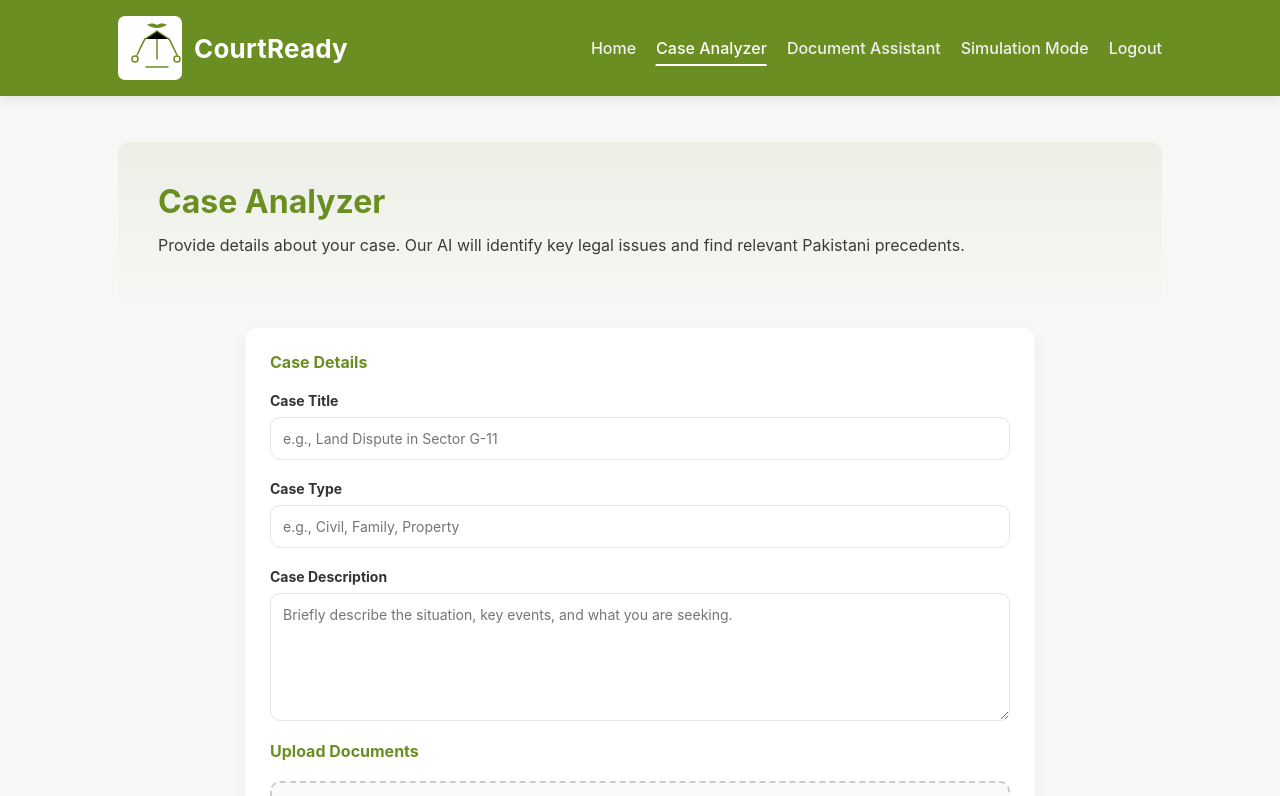
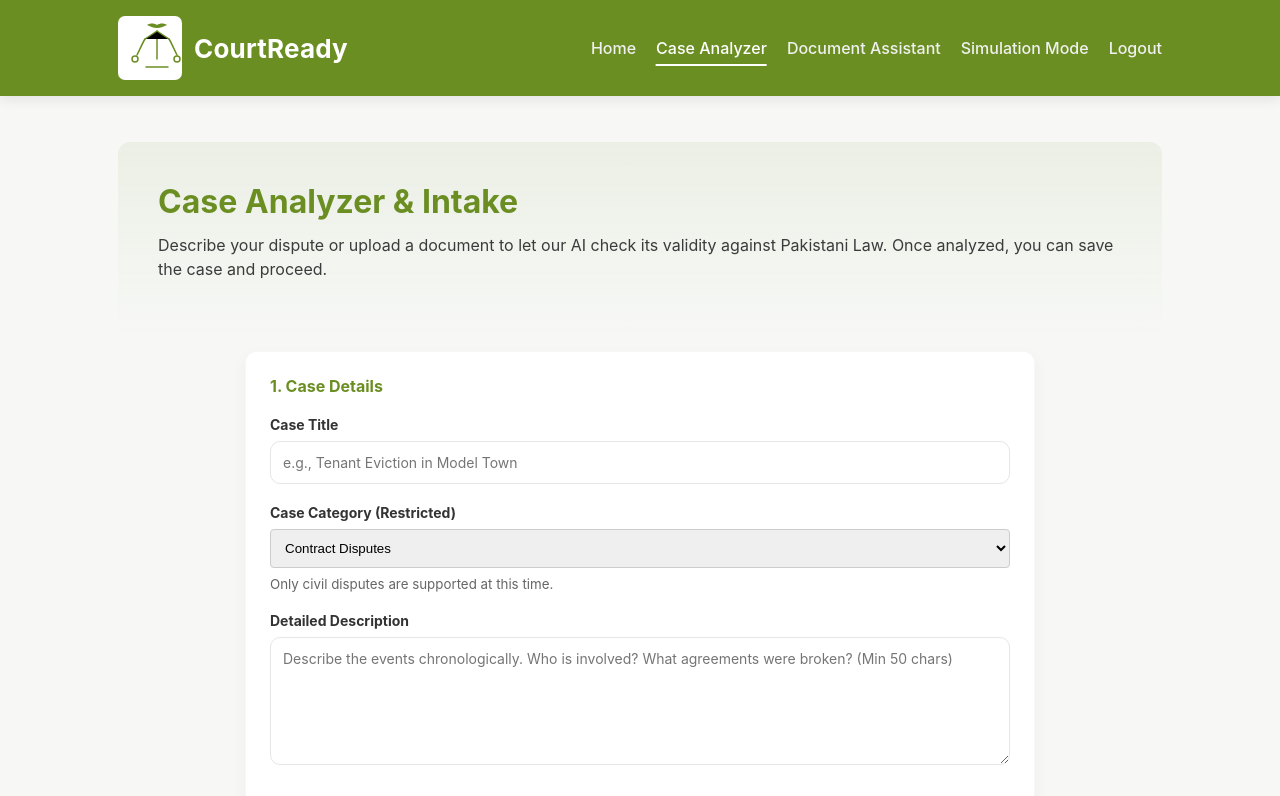
Before and after one commit to yoneken666/CourtReady, a React app in the folder frontend/: page /case-intake in a window 1280 px wide. Shown: the top 796 px of the page. Built offline with nearby package versions, Linux system fonts and the light colour scheme; sample sign-in values are in the browser's storage; the HTML template or start-up script is replaced by a standard one.

Commit message:
Update CaseIntake.jsx

```diff
--- a/frontend/src/pages/CaseIntake.jsx
+++ b/frontend/src/pages/CaseIntake.jsx
@@ -1,38 +1,44 @@
 import React, { useState, useRef } from 'react';
-import { createCase, uploadDocuments } from '../services/api';
+import { useNavigate } from 'react-router-dom';
+import { createCase, uploadDocuments, analyzeCase } from '../services/api';
 
-// Reusable FileIcon component
 function FileIcon() {
   return (
-    <svg className="file-icon" xmlns="http://www.w3.org/2000/svg" fill="none" viewBox="0 0 24 24" strokeWidth={1.5} stroke="currentColor">
+    <svg className="file-icon" xmlns="http://www.w3.org/2000/svg" fill="none" viewBox="0 0 24 24" strokeWidth={1.5} stroke="currentColor" width="24" height="24">
       <path strokeLinecap="round" strokeLinejoin="round" d="M19.5 14.25v-2.625a3.375 3.375 0 0 0-3.375-3.375h-1.5A1.125 1.125 0 0 1 13.5 7.125v-1.5a3.375 3.375 0 0 0-3.375-3.375H8.25m.75 12 3 3m0 0 3-3m-3 3v-6m-1.5-9H5.625c-.621 0-1.125.504-1.125 1.125v17.25c0 .621.504 1.125 1.125 1.125h12.75c.621 0 1.125-.504 1.125-1.125V11.25a9 9 0 0 0-9-9Z" />
     </svg>
   );
 }
 
-// Reusable UploadIcon component
 function UploadIcon() {
   return (
-    <svg className="file-drop-zone-icon" xmlns="http://www.w3.org/2000/svg" fill="none" viewBox="0 0 24 24" strokeWidth={1.5} stroke="currentColor">
+    <svg className="file-drop-zone-icon" xmlns="http://www.w3.org/2000/svg" fill="none" viewBox="0 0 24 24" strokeWidth={1.5} stroke="currentColor" width="48" height="48">
       <path strokeLinecap="round" strokeLinejoin="round" d="M12 16.5V9.75m0 0 3 3m-3-3-3 3M6.75 19.5a4.5 4.5 0 0 1-1.41-8.775 5.25 5.25 0 0 1 10.233-2.33 3 3 0 0 1 3.758 3.848A3.752 3.752 0 0 1 18 19.5H6.75Z" />
     </svg>
   );
 }
 
+function CaseIntake() {
+  const navigate = useNavigate();
 
-function CaseIntake() {
   const [caseTitle, setCaseTitle] = useState('');
-  const [caseType, setCaseType] = useState('');
+  const [caseType, setCaseType] = useState('Contract Disputes');
   const [caseDescription, setCaseDescription] = useState('');
   const [files, setFiles] = useState([]);
   const [message, setMessage] = useState('');
   const [isDragging, setIsDragging] = useState(false);
-
-  // New state to store AI results
+  const [isAnalyzing, setIsAnalyzing] = useState(false);
   const [analysisResult, setAnalysisResult] = useState(null);
 
   const fileInputRef = useRef(null);
 
+  const allowedCategories = [
+    "Contract Disputes",
+    "Property Disputes",
+    "Family Disputes"
+  ];
+
+  // --- FILE HANDLING ---
   const handleFileChange = (newFiles) => {
     setFiles((prevFiles) => {
       const existingFileNames = new Set(prevFiles.map(f => f.name));
@@ -43,119 +49,193 @@ function CaseIntake() {
     });
   };
 
-  const handleDragOver = (event) => {
-    event.preventDefault();
-    setIsDragging(true);
+  const handleDragOver = (e) => { e.preventDefault(); setIsDragging(true); };
+  const handleDragLeave = (e) => { e.preventDefault(); setIsDragging(false); };
+  const handleDrop = (e) => {
+    e.preventDefault();
+    setIsDragging(false);
+    if (e.dataTransfer.files.length) handleFileChange(e.dataTransfer.files);
   };
+  const handleRemoveFile = (fileName) => setFiles(files.filter(f => f.name !== fileName));
+  const triggerFileInput = () => fileInputRef.current.click();
 
-  const handleDragLeave = (event) => {
-    event.preventDefault();
-    setIsDragging(false);
-  };
+  // --- ANALYSIS LOGIC ---
+  const handleAnalyze = async (e) => {
+    e.preventDefault();
+    setIsAnalyzing(true);
+    setMessage('');
+    setAnalysisResult(null);
 
-  const handleDrop = (event) => {
-    event.preventDefault();
-    setIsDragging(false);
-    const droppedFiles = event.dataTransfer.files;
-    if (droppedFiles.length) {
-      handleFileChange(droppedFiles);
+    // Allow analysis if text exists OR if a file is uploaded
+    if (caseDescription.length < 10 && files.length === 0) {
+        setMessage("Error: Please provide a description or upload a document to analyze.");
+        setIsAnalyzing(false);
+        return;
+    }
+
+    try {
+        const formData = new FormData();
+        formData.append('caseTitle', caseTitle);
+        formData.append('caseType', caseType);
+        formData.append('caseDescription', caseDescription);
+
+        // Task 3: Attach the first file for analysis if present
+        if (files.length > 0) {
+            formData.append('file', files[0]);
+        }
+
+        const response = await analyzeCase(formData);
+
+        if (response.validity_status === "REJECTED") {
+            setMessage("Case Analysis Rejected: Input does not match the selected category.");
+        }
+
+        setAnalysisResult(response);
+    } catch (err) {
+        console.error("Analysis failed", err);
+        setMessage(`Analysis Error: ${err.message || "Failed to analyze case."}`);
+    } finally {
+        setIsAnalyzing(false);
     }
   };
 
-  const handleRemoveFile = (fileName) => {
-    setFiles(files.filter(file => file.name !== fileName));
+  const handleSaveAndProceed = async () => {
+    setMessage('Saving case and uploading documents...');
+    try {
+      const caseDetails = { caseTitle, caseType, caseDescription };
+      const caseResponse = await createCase(caseDetails);
+      if (files.length > 0) {
+        await uploadDocuments(caseResponse.id, files);
+      }
+      setMessage('Case saved successfully! Redirecting...');
+      setTimeout(() => navigate('/'), 1500);
+    } catch (error) {
+      setMessage(`Error: ${error.message}. Please try again.`);
+    }
   };
 
-  const triggerFileInput = () => {
-    fileInputRef.current.click();
+  // --- STYLES ---
+  const styles = {
+    resultBox: {
+      backgroundColor: '#fff',
+      padding: '2rem',
+      borderRadius: '8px',
+      marginTop: '2rem',
+      boxShadow: '0 4px 6px rgba(0,0,0,0.1)',
+      borderTop: '4px solid #0056b3'
+    },
+    heading: {
+      color: '#2c3e50',
+      marginBottom: '1rem',
+      borderBottom: '2px solid #ecf0f1',
+      paddingBottom: '0.5rem'
+    },
+    subHeading: {
+      fontSize: '1.1rem',
+      fontWeight: 'bold',
+      color: '#34495e',
+      marginTop: '1.5rem',
+      marginBottom: '0.5rem'
+    },
+    badge: {
+      display: 'inline-block',
+      padding: '0.5rem 1rem',
+      borderRadius: '4px',
+      fontWeight: 'bold',
+      fontSize: '0.9rem',
+      marginRight: '1rem',
+      backgroundColor: '#ecf0f1',
+      color: '#2c3e50'
+    },
+    badgeGreen: { backgroundColor: '#d4edda', color: '#155724', border: '1px solid #c3e6cb' },
+    badgeYellow: { backgroundColor: '#fff3cd', color: '#856404', border: '1px solid #ffeeba' },
+    badgeRed: { backgroundColor: '#f8d7da', color: '#721c24', border: '1px solid #f5c6cb' },
+    list: { paddingLeft: '20px', color: '#555' },
+    adviceBox: {
+      backgroundColor: '#e8f4fd',
+      padding: '1.5rem',
+      borderRadius: '6px',
+      borderLeft: '4px solid #3498db',
+      marginTop: '1rem'
+    },
+    // Task 2: Style for Simplified Advice
+    simplifiedBox: {
+      backgroundColor: '#f0f9f4',
+      padding: '1.5rem',
+      borderRadius: '6px',
+      borderLeft: '4px solid #27ae60',
+      marginTop: '1rem'
+    },
+    // Task 1: Render newlines as paragraphs
+    formattedText: {
+        whiteSpace: 'pre-line',
+        color: '#2c3e50',
+        lineHeight: '1.6'
+    }
   };
 
-  const handleSubmit = async (event) => {
-    event.preventDefault();
-    setMessage('Submitting & Analyzing...');
-    setAnalysisResult(null); // Clear previous results
-
-    const caseDetails = { caseTitle, caseType, caseDescription };
-    try {
-      const response = await createCase(caseDetails);
-      console.log('Backend Response:', response);
-
-      // --- NEW: Save AI Analysis Result ---
-      if (response.ai_analysis) {
-          setAnalysisResult(response.ai_analysis);
-      }
-
-      const newCaseId = response.id;
-
-      if (files.length > 0) {
-        setMessage('Case analyzed. Uploading documents...');
-        const fileResponse = await uploadDocuments(newCaseId, files);
-        console.log('Files uploaded:', fileResponse);
-        setMessage('Analysis complete & Documents uploaded!');
-      } else {
-        setMessage('Analysis complete!');
-      }
-
-      // Optional: Clear form or keep it for reference
-      // setCaseTitle(''); setCaseType(''); ...
-
-    } catch (error) {
-      console.error('Submission error:', error);
-      if (error.response && error.response.status === 401) {
-         setMessage('Error: You are not authorized. Please log in again.');
-      } else {
-         setMessage(`Error: ${error.message}. Please try again.`);
-      }
-    }
+  const getStatusStyle = (status) => {
+    if (!status) return styles.badge;
+    const s = status.toLowerCase();
+    if (s.includes("high") || s.includes("strong")) return { ...styles.badge, ...styles.badgeGreen };
+    if (s.includes("moderate")) return { ...styles.badge, ...styles.badgeYellow };
+    if (s.includes("rejected") || s.includes("error") || s.includes("weak")) return { ...styles.badge, ...styles.badgeRed };
+    return styles.badge;
   };
 
   return (
     <div className="container">
       <div className="hero fade-in-up">
         <div className="hero-left">
-          <h2>Case Analyzer</h2>
+          <h2>Case Analyzer & Intake</h2>
           <p>
-            Provide details about your case. Our AI will identify key legal issues
-            and find relevant Pakistani precedents.
+            Describe your dispute or upload a document to let our AI check its validity against Pakistani Law.
+            Once analyzed, you can save the case and proceed.
           </p>
         </div>
       </div>
 
       <div className="card form fade-in-up delay-1">
-        <form onSubmit={handleSubmit}>
-          <h4 style={{ marginBottom: '20px' }}>Case Details</h4>
+        <form>
+          <h4 style={{ marginBottom: '20px' }}>1. Case Details</h4>
+
           <div className="field">
             <label>Case Title</label>
             <input
               type="text"
-              placeholder="e.g., Land Dispute in Sector G-11"
+              placeholder="e.g., Tenant Eviction in Model Town"
               value={caseTitle}
               onChange={(e) => setCaseTitle(e.target.value)}
               required
             />
           </div>
+
           <div className="field">
-            <label>Case Type</label>
-            <input
-              type="text"
-              placeholder="e.g., Civil, Family, Property"
+            <label>Case Category (Restricted)</label>
+            <select
               value={caseType}
               onChange={(e) => setCaseType(e.target.value)}
               required
-            />
+              style={{ width: '100%', padding: '10px', borderRadius: '4px', border: '1px solid #ccc' }}
+            >
+              {allowedCategories.map((cat) => (
+                <option key={cat} value={cat}>{cat}</option>
+              ))}
+            </select>
+            <small style={{ color: '#666' }}>Only civil disputes are supported at this time.</small>
           </div>
+
           <div className="field">
-            <label>Case Description</label>
+            <label>Detailed Description</label>
             <textarea
               rows="6"
-              placeholder="Briefly describe the situation, key events, and what you are seeking."
+              placeholder="Describe the events chronologically. Who is involved? What agreements were broken? (Min 50 chars)"
               value={caseDescription}
               onChange={(e) => setCaseDescription(e.target.value)}
-              required
             ></textarea>
           </div>
 
-          <h4 style={{ marginTop: '10px', marginBottom: '20px' }}>Upload Documents</h4>
+          <h4 style={{ marginTop: '30px', marginBottom: '20px' }}>2. Supporting Documents (Upload for Analysis)</h4>
           <div className="field">
             <div
               className={`file-drop-zone ${isDragging ? 'dragging' : ''}`}
@@ -188,61 +268,106 @@ function CaseIntake() {
                   </div>
                   <span className="file-size">
                     ({(file.size / 1024).toFixed(1)} KB)
-                    <button
-                      type="button"
-                      className="file-remove-btn"
-                      onClick={() => handleRemoveFile(file.name)}
-                      title="Remove file"
-                    >
-                      &times;
-                    </button>
+                    <button type="button" className="file-remove-btn" onClick={() => handleRemoveFile(file.name)}>&times;</button>
                   </span>
                 </div>
               ))}
             </div>
           )}
 
-          <div className="action">
-            <button type="submit" className="btn btn-primary">
-              Analyze Case
+          <div className="action" style={{ display: 'flex', gap: '15px', marginTop: '20px' }}>
+            <button
+                onClick={handleAnalyze}
+                className="btn btn-primary"
+                disabled={isAnalyzing}
+                style={{ flex: 1 }}
+            >
+              {isAnalyzing ? 'Analyzing with AI...' : 'Step 1: Analyze Case'}
             </button>
           </div>
 
-          {message && <p style={{ marginTop: '15px', fontWeight: '500', color: message.startsWith('Error') ? 'red' : 'var(--olive)' }}>{message}</p>}
+          {message && <p style={{ marginTop: '15px', fontWeight: 'bold', color: message.includes('Error') || message.includes('Rejected') ? '#e74c3c' : '#27ae60' }}>{message}</p>}
         </form>
       </div>
 
-      {/* --- NEW SECTION: Display AI Analysis Results --- */}
       {analysisResult && (
-        <div className="card fade-in-up delay-2" style={{ marginTop: '20px', borderTop: '4px solid var(--olive)' }}>
-          <h3 style={{ color: 'var(--olive)', marginBottom: '15px' }}>AI Legal Analysis</h3>
+        <div style={styles.resultBox} className="fade-in-up">
+            <h3 style={styles.heading}>📋 AI Legal Analysis Report</h3>
 
-          <div style={{ background: '#f9fcf9', padding: '15px', borderRadius: '8px', marginBottom: '20px' }}>
-            <h4 style={{ margin: '0 0 10px 0', color: '#333' }}>Key Insights & Issues</h4>
-            <p style={{ whiteSpace: 'pre-line', lineHeight: '1.6' }}>{analysisResult.analysis}</p>
-          </div>
+            <div style={{ display: 'flex', flexWrap: 'wrap', gap: '10px', marginBottom: '20px' }}>
+                <div style={getStatusStyle(analysisResult.validity_status)}>
+                    Grounding: {analysisResult.validity_status}
+                </div>
+                {analysisResult.validity_status !== "REJECTED" && (
+                    <div style={getStatusStyle(analysisResult.validity_assessment.risk_level)}>
+                        Risk: {analysisResult.validity_assessment.risk_level}
+                    </div>
+                )}
+            </div>
 
-          {analysisResult.matches && analysisResult.matches.length > 0 && (
             <div>
-              <h4 style={{ marginBottom: '15px' }}>Relevant Pakistani Precedents</h4>
-              <div className="grid">
-                {analysisResult.matches.map((match, idx) => (
-                  <div key={idx} style={{
-                      background: 'white',
-                      border: '1px solid #eee',
-                      padding: '15px',
-                      borderRadius: '8px',
-                      boxShadow: '0 2px 4px rgba(0,0,0,0.05)'
-                  }}>
-                    <h5 style={{ margin: '0 0 8px 0', color: 'var(--olive-dark)' }}>Similar Case #{idx + 1}</h5>
-                    <p style={{ fontSize: '13px', color: '#555', fontStyle: 'italic' }}>
-                      "...{match.preview}..."
-                    </p>
-                  </div>
-                ))}
-              </div>
+                <h4 style={styles.subHeading}>Case Summary</h4>
+                <p style={{ color: '#555', lineHeight: '1.6' }}>{analysisResult.case_summary}</p>
             </div>
-          )}
+
+            {analysisResult.key_facts.length > 0 && (
+                <div>
+                    <h4 style={styles.subHeading}>Key Facts Identified</h4>
+                    <ul style={styles.list}>
+                        {analysisResult.key_facts.map((fact, idx) => (
+                            <li key={idx} style={{ marginBottom: '5px' }}>{fact}</li>
+                        ))}
+                    </ul>
+                </div>
+            )}
+
+            {analysisResult.validity_status !== "REJECTED" && (
+                <>
+                    {/* Task 1: Strategic Advice (Formatted) */}
+                    <div style={styles.adviceBox}>
+                        <h4 style={{ ...styles.subHeading, marginTop: 0, color: '#0056b3' }}>⚖️ Strategic Advice</h4>
+                        <div style={styles.formattedText}>
+                            {analysisResult.validity_assessment.advice_summary}
+                        </div>
+                    </div>
+
+                    {/* Task 2: Simplified Advice */}
+                    <div style={styles.simplifiedBox}>
+                        <h4 style={{ ...styles.subHeading, marginTop: 0, color: '#27ae60' }}>💡 Simply Put (For Laymen)</h4>
+                        <p style={{ color: '#2c3e50', marginBottom: '0', fontSize: '1.05rem' }}>
+                            {analysisResult.validity_assessment.simplified_advice}
+                        </p>
+                    </div>
+                </>
+            )}
+
+            <div style={{ marginTop: '20px', paddingTop: '15px', borderTop: '1px solid #eee' }}>
+                <h4 style={styles.subHeading}>Relevant Pakistani Laws</h4>
+                {analysisResult.relevant_laws.length > 0 ? (
+                    analysisResult.relevant_laws.map((law, idx) => (
+                        <div key={idx} style={{ backgroundColor: '#f9f9f9', padding: '10px', marginBottom: '10px', borderLeft: '3px solid #ccc', fontSize: '0.9rem' }}>
+                            <p style={{ fontStyle: 'italic', margin: 0 }}>"{law.source_text}"</p>
+                            <div style={{ marginTop: '5px', fontSize: '0.8rem', color: '#777', fontWeight: 'bold' }}>
+                                Match Score: {(law.relevance_score * 100).toFixed(1)}%
+                            </div>
+                        </div>
+                    ))
+                ) : (
+                    <p style={{ color: '#999' }}>No specific legal precedents found.</p>
+                )}
+            </div>
+
+            {analysisResult.validity_status !== "REJECTED" && (
+                <div style={{ textAlign: 'right', marginTop: '30px' }}>
+                    <button
+                        onClick={handleSaveAndProceed}
+                        className="btn btn-primary"
+                        style={{ backgroundColor: '#2c3e50', borderColor: '#2c3e50', padding: '12px 24px' }}
+                    >
+                        Step 2: Save Case & Proceed
+                    </button>
+                </div>
+            )}
         </div>
       )}
 
```
